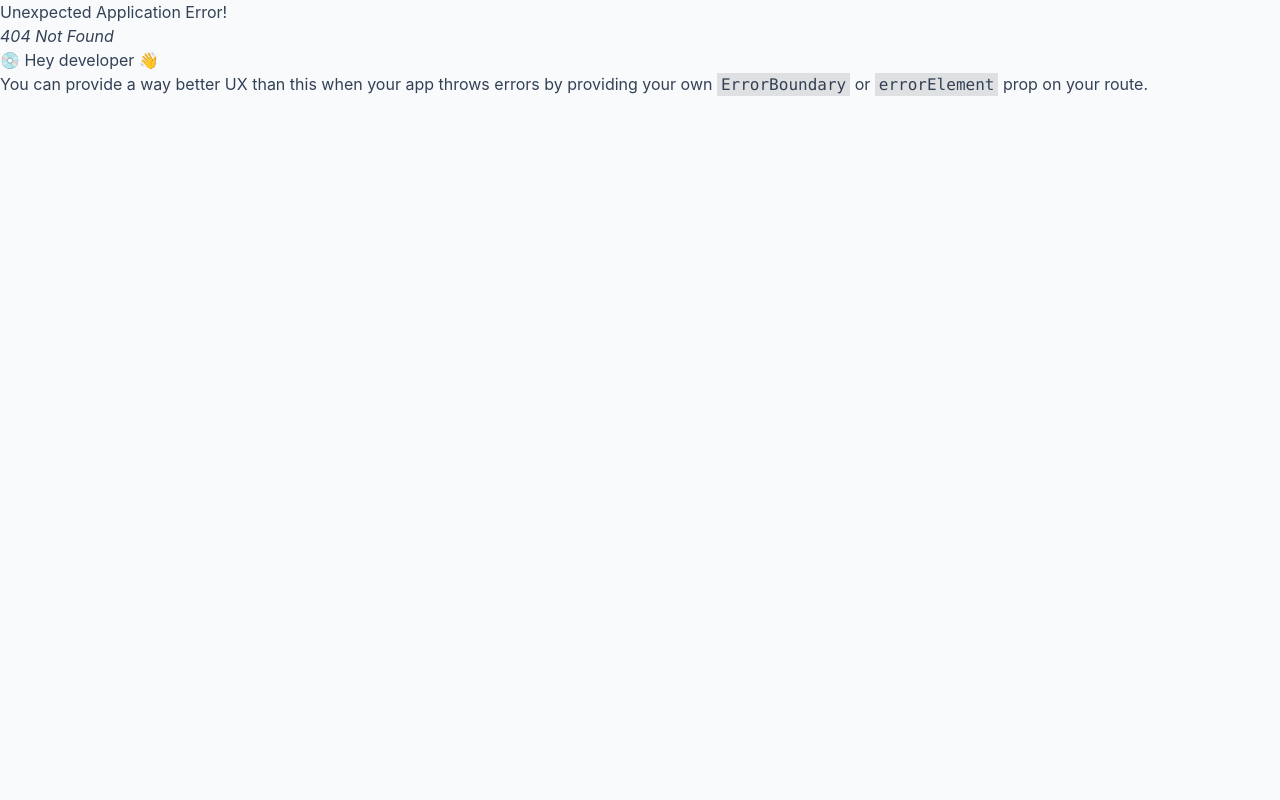
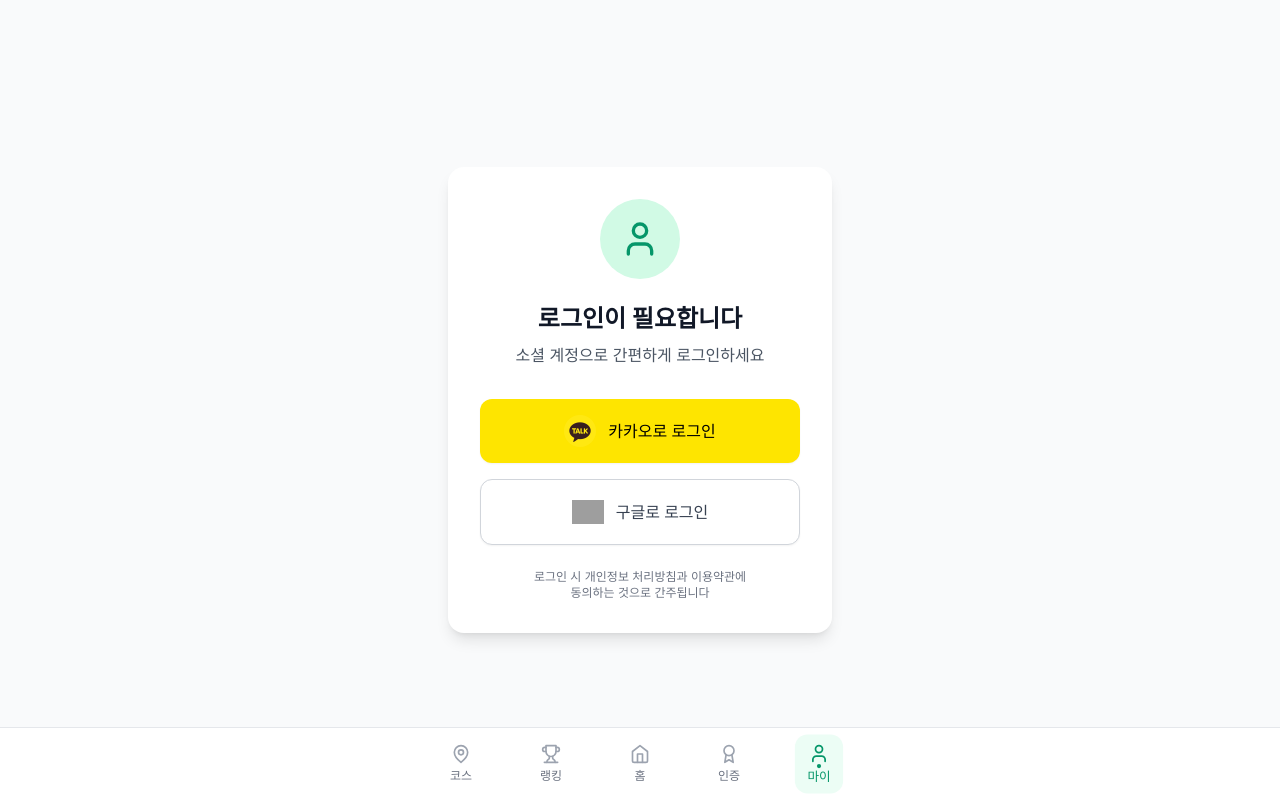
Before and after one commit to GoblinRoad/prototype, a React (Vite) app: page /login in a window 1280 px wide. Before the commit this address had no page. Built offline with nearby package versions, Linux system fonts and the light colour scheme; grey boxes are pictures that could not be loaded.

Commit message:
fix: 로그인 모달을 페이지로 변경 및 로그인 페이지 스크롤 제거

```diff
--- a/src/components/global/BottomNavigation.tsx
+++ b/src/components/global/BottomNavigation.tsx
@@ -31,7 +31,8 @@
       path.startsWith("/help-support") ||
       path.startsWith("/privacy-security") ||
       path.startsWith("/privacy-policy") ||
-      path.startsWith("/app-permissions")
+      path.startsWith("/app-permissions") ||
+      path.startsWith("/login")
     )
       return "profile";
     return "home"; // 기본값
--- a/src/layouts/AppLayout.tsx
+++ b/src/layouts/AppLayout.tsx
@@ -7,6 +7,7 @@
   const location = useLocation();
   const mainRef = useRef<HTMLElement>(null);
   const isCertificationPage = location.pathname === "/certification";
+  const isLoginPage = location.pathname === "/login";
 
   // 라우트 변경 시 스크롤 초기화
   useEffect(() => {
@@ -20,7 +21,9 @@
       <main
         ref={mainRef}
         className={`flex-1 max-w-md mx-auto w-full ${
-          isCertificationPage ? "overflow-hidden" : "overflow-y-auto pb-20"
+          isCertificationPage || isLoginPage
+            ? "overflow-hidden"
+            : "overflow-y-auto pb-20"
         }`}
       >
         <Outlet />
--- /dev/null
+++ b/src/pages/accounts/LoginPage.tsx
@@ -0,0 +1,81 @@
+import type React from "react";
+import { useNavigate } from "react-router-dom";
+import { User } from "lucide-react";
+
+interface LoginPageProps {
+  onLogin: (provider: "kakao" | "google") => void;
+}
+
+const LoginPage: React.FC<LoginPageProps> = ({ onLogin }) => {
+  const navigate = useNavigate();
+
+  const handleSocialLogin = (provider: "kakao" | "google") => {
+    // 실제로는 소셜 로그인 API 호출
+    console.log(`${provider} 로그인 처리`);
+    onLogin(provider);
+    navigate("/profile");
+  };
+
+  return (
+    <div className="bg-gray-50 h-screen flex items-center justify-center p-4">
+      <div className="bg-white rounded-2xl w-full max-w-sm p-8 text-center shadow-lg">
+        <div className="w-20 h-20 bg-emerald-100 rounded-full flex items-center justify-center mx-auto mb-6">
+          <User className="w-10 h-10 text-emerald-600" />
+        </div>
+        <h1 className="text-2xl font-bold text-gray-900 mb-2">
+          로그인이 필요합니다
+        </h1>
+        <p className="text-gray-600 mb-8">
+          소셜 계정으로 간편하게 로그인하세요
+        </p>
+
+        <div className="space-y-4">
+          {/* 카카오 로그인 */}
+          <button
+            onClick={() => handleSocialLogin("kakao")}
+            className="w-full flex items-center justify-center px-6 py-4 bg-[#FEE500] hover:bg-[#FDD800] text-black font-medium rounded-xl transition-colors shadow-sm"
+          >
+            <div className="flex items-center justify-center w-full max-w-xs">
+              <img
+                src="/images/kakaotalk_logo_icon.png"
+                alt="카카오 로고"
+                className="w-8 h-8 object-contain"
+                onError={(e) => {
+                  console.error("카카오 로고 이미지 로딩 실패");
+                  e.currentTarget.style.display = "none";
+                }}
+              />
+              <span className="ml-3 text-center">카카오로 로그인</span>
+            </div>
+          </button>
+
+          {/* 구글 로그인 */}
+          <button
+            onClick={() => handleSocialLogin("google")}
+            className="w-full flex items-center justify-center px-6 py-4 bg-white hover:bg-gray-50 text-gray-700 font-medium rounded-xl transition-colors shadow-sm border border-gray-300"
+          >
+            <div className="flex items-center justify-center w-full max-w-xs">
+              <img
+                src="/images/google_logo_icon.png"
+                alt="구글 로고"
+                className="w-8 h-8 object-contain"
+                onError={(e) => {
+                  console.error("구글 로고 이미지 로딩 실패");
+                  e.currentTarget.style.display = "none";
+                }}
+              />
+              <span className="ml-3 text-center">구글로 로그인</span>
+            </div>
+          </button>
+        </div>
+
+        <p className="text-xs text-gray-500 mt-6">
+          로그인 시 개인정보 처리방침과 이용약관에 <br /> 동의하는 것으로
+          간주됩니다
+        </p>
+      </div>
+    </div>
+  );
+};
+
+export default LoginPage;
--- a/src/pages/accounts/MyPage.tsx
+++ b/src/pages/accounts/MyPage.tsx
@@ -21,7 +21,6 @@
 import type { UserProfile } from "@/types";
 import ProfileEditModal from "@/components/accounts/ProfileEditModal";
 import ActivityHistoryModal from "@/components/accounts/ActivityHistoryModal";
-import LoginModal from "@/components/accounts/LoginModal";
 import LogoutConfirmModal from "@/components/accounts/LogoutConfirmModal";
 import BubbleAnimation from "@/components/accounts/BubbleAnimation";
 import BadgeDetailModal from "@/components/accounts/BadgeDetailModal";
@@ -32,7 +31,6 @@
   const navigate = useNavigate();
   const [showEditProfile, setShowEditProfile] = useState(false);
   const [showActivityHistory, setShowActivityHistory] = useState(false);
-  const [showLoginModal, setShowLoginModal] = useState(false);
   const [showLogoutConfirm, setShowLogoutConfirm] = useState(false);
   const [showBadgeDetail, setShowBadgeDetail] = useState(false);
   const [isLoggedIn, setIsLoggedIn] = useState(true); // 실제로는 로컬스토리지나 쿠키에서 확인
@@ -79,14 +77,6 @@
     setShowLogoutConfirm(false);
   };
 
-  // 소셜 로그인 핸들러
-  const handleSocialLogin = (provider: "kakao" | "google") => {
-    // 실제로는 소셜 로그인 API 호출
-    console.log(`${provider} 로그인 처리`);
-    setIsLoggedIn(true);
-    setShowLoginModal(false);
-  };
-
   const handleEditPreferences = () => {
     navigate("/preferences/setup");
   };
@@ -97,60 +87,10 @@
     { icon: LogOut, label: "로그아웃", hasChevron: false, isDestructive: true },
   ];
 
-  // 로그인되지 않은 경우 로그인 화면 표시
+  // 로그인되지 않은 경우 로그인 페이지로 이동
   if (!isLoggedIn) {
-    return (
-      <div className="fixed inset-0 bg-gray-50 flex items-center justify-center p-4">
-        <div className="bg-white rounded-2xl w-full max-w-sm p-8 text-center">
-          <div className="w-20 h-20 bg-emerald-100 rounded-full flex items-center justify-center mx-auto mb-6">
-            <User className="w-10 h-10 text-emerald-600" />
-          </div>
-          <h1 className="text-2xl font-bold text-gray-900 mb-2">
-            로그인이 필요합니다
-          </h1>
-          <p className="text-gray-600 mb-8">
-            소셜 계정으로 간편하게 로그인하세요
-          </p>
-
-          <div className="space-y-4">
-            {/* 카카오 로그인 */}
-            <button
-              onClick={() => handleSocialLogin("kakao")}
-              className="w-full flex items-center justify-center px-6 py-4 bg-[#FEE500] hover:bg-[#FDD800] text-black font-medium rounded-xl transition-colors shadow-sm"
-            >
-              <div className="flex items-center justify-center w-full max-w-xs">
-                <img
-                  src="/images/kakaotalk_logo_icon.png"
-                  alt="카카오 로고"
-                  className="w-8 h-8 object-contain"
-                />
-                <span className="ml-3 text-center">카카오로 로그인</span>
-              </div>
-            </button>
-
-            {/* 구글 로그인 */}
-            <button
-              onClick={() => handleSocialLogin("google")}
-              className="w-full flex items-center justify-center px-6 py-4 bg-white hover:bg-gray-50 text-gray-700 font-medium rounded-xl transition-colors shadow-sm border border-gray-300"
-            >
-              <div className="flex items-center justify-center w-full max-w-xs">
-                <img
-                  src="/images/google_logo_icon.png"
-                  alt="구글 로고"
-                  className="w-8 h-8 object-contain"
-                />
-                <span className="ml-3 text-center">구글로 로그인</span>
-              </div>
-            </button>
-          </div>
-
-          <p className="text-xs text-gray-500 mt-6">
-            로그인 시 개인정보 처리방침과 이용약관에 <br /> 동의하는 것으로
-            간주됩니다
-          </p>
-        </div>
-      </div>
-    );
+    navigate("/login");
+    return null;
   }
 
   return (
@@ -426,13 +366,6 @@
         onClose={() => setShowActivityHistory(false)}
       />
 
-      {/* 로그인 모달 */}
-      <LoginModal
-        isOpen={showLoginModal}
-        onClose={() => setShowLoginModal(false)}
-        onLogin={handleSocialLogin}
-      />
-
       {/* 로그아웃 확인 모달 */}
       <LogoutConfirmModal
         isOpen={showLogoutConfirm}
--- a/src/routes/Routes.tsx
+++ b/src/routes/Routes.tsx
@@ -18,6 +18,7 @@
 import PrivacySecurityPage from "@/pages/accounts/PrivacySecurityPage";
 import PrivacyPolicyPage from "@/pages/accounts/PrivacyPolicyPage";
 import AppPermissionsPage from "@/pages/accounts/AppPermissionsPage";
+import LoginPage from "@/pages/accounts/LoginPage";
 
 const routes: RouteObject[] = [
   {
@@ -93,6 +94,14 @@
         path: "app-permissions",
         element: <AppPermissionsPage />,
       },
+      {
+        path: "login",
+        element: (
+          <LoginPage
+            onLogin={(provider) => console.log(`${provider} 로그인 처리`)}
+          />
+        ),
+      },
     ],
   },
 ];
```
